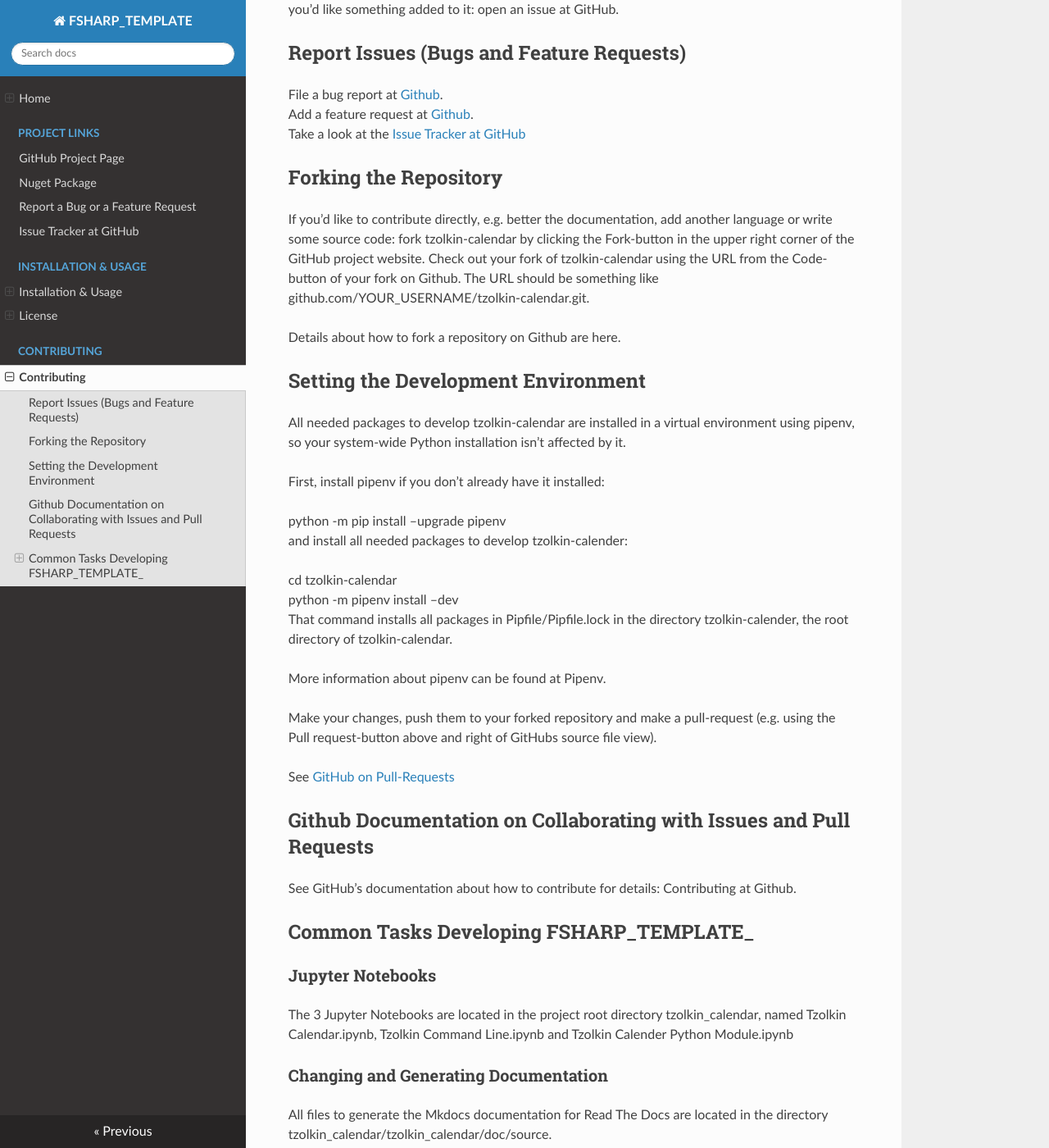
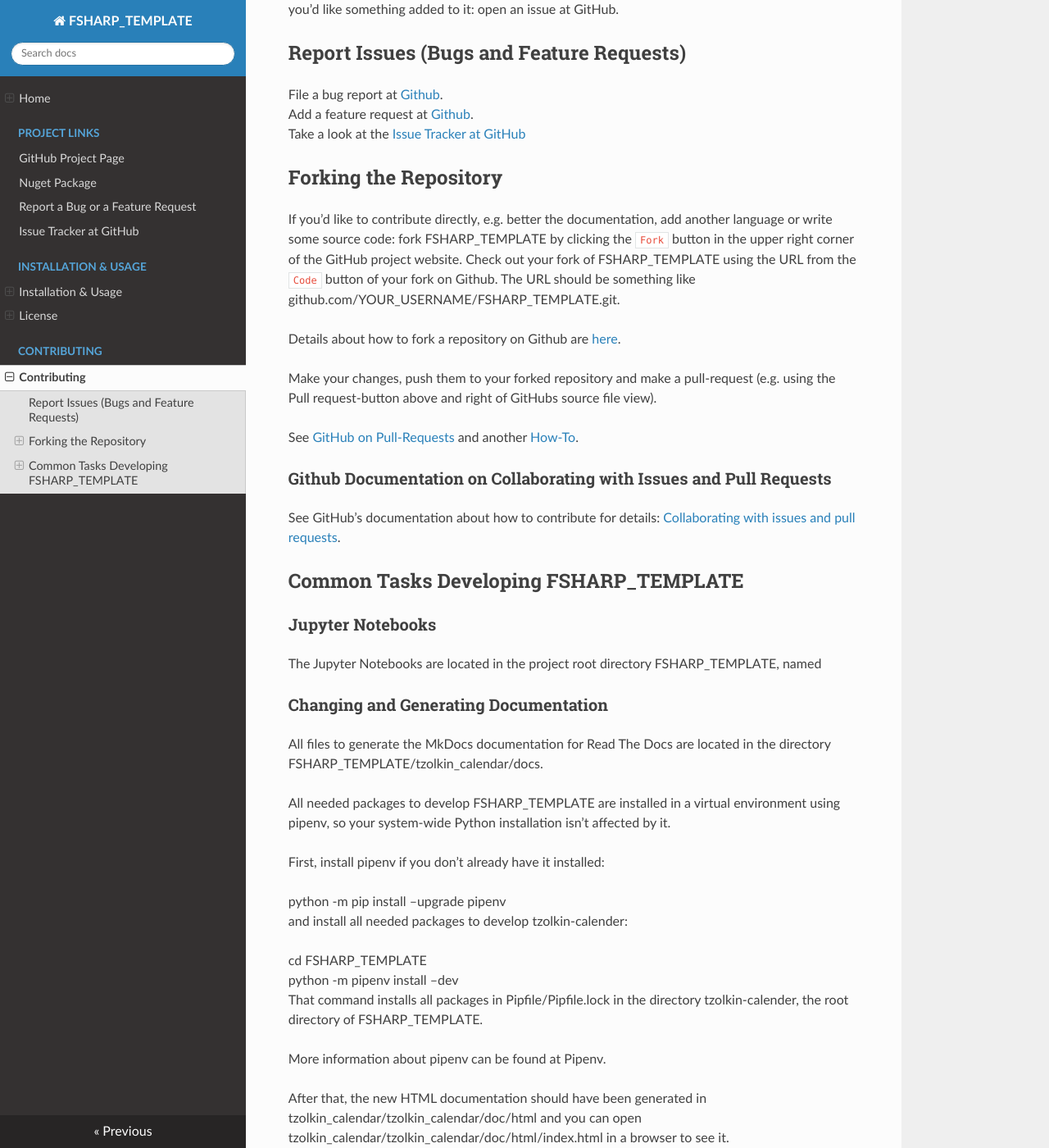
Before and after one commit to Release-Candidate/FSharp_Template, an MkDocs documentation site: the page built from docs/contributing.md, in a window 1280 px wide and 1400 px high, scrolled down 279 px. Shown: the whole window at 82% size. Built offline with MkDocs 1.6.1, drawn with Linux system fonts in a browser that asks for light colours; nearby versions of some CDN libraries.

```diff
--- a/docs/contributing.md
+++ b/docs/contributing.md
@@ -12,42 +12,41 @@ Take a look at the [Issue Tracker at GitHub](https://github.com/Release-Candidat
 
 ## Forking the Repository
 
-If you'd like to contribute directly, e.g. better the documentation, add another language or write some source code: fork tzolkin-calendar by clicking the Fork-button in the upper right corner of the GitHub project website. Check out your fork of tzolkin-calendar using the URL from the Code-button of your fork on Github. The URL should be something like github.com/YOUR_USERNAME/tzolkin-calendar.git.
+If you'd like to contribute directly, e.g. better the documentation, add another language or write some source code: fork FSHARP_TEMPLATE by clicking the `Fork` button in the upper right corner of the GitHub project website. Check out your fork of FSHARP_TEMPLATE using the URL from the `Code` button of your fork on Github. The URL should be something like github.com/YOUR_USERNAME/FSHARP_TEMPLATE.git.
 
-Details about how to fork a repository on Github are here.
+Details about how to fork a repository on Github are [here](https://docs.github.com/en/github/getting-started-with-github/fork-a-repo).
 
-## Setting the Development Environment
+Make your changes, push them to your forked repository and make a pull-request (e.g. using the Pull request-button above and right of GitHubs source file view).
 
-All needed packages to develop tzolkin-calendar are installed in a virtual environment using pipenv, so your system-wide Python installation isn't affected by it.
+See [GitHub on Pull-Requests](https://docs.github.com/en/github/collaborating-with-issues-and-pull-requests/proposing-changes-to-your-work-with-pull-requests) and another [How-To](https://github.com/MarcDiethelm/contributing/blob/master/README.md).
+
+### Github Documentation on Collaborating with Issues and Pull Requests
+
+See GitHub's documentation about how to contribute for details: [Collaborating with issues and pull requests](https://docs.github.com/en/github/collaborating-with-issues-and-pull-requests).
+
+## Common Tasks Developing FSHARP_TEMPLATE
+
+### Jupyter Notebooks
+
+The Jupyter Notebooks are located in the project root directory FSHARP_TEMPLATE, named
+
+### Changing and Generating Documentation
+
+All files to generate the MkDocs documentation for Read The Docs are located in the directory FSHARP_TEMPLATE/tzolkin_calendar/docs.
+
+
+All needed packages to develop FSHARP_TEMPLATE are installed in a virtual environment using pipenv, so your system-wide Python installation isn't affected by it.
 
 First, install pipenv if you don't already have it installed:
 
 python -m pip install --upgrade pipenv
 and install all needed packages to develop tzolkin-calender:
 
-cd tzolkin-calendar
+cd FSHARP_TEMPLATE
 python -m pipenv install --dev
-That command installs all packages in Pipfile/Pipfile.lock in the directory tzolkin-calender, the root directory of tzolkin-calendar.
+That command installs all packages in Pipfile/Pipfile.lock in the directory tzolkin-calender, the root directory of FSHARP_TEMPLATE.
 
 More information about pipenv can be found at Pipenv.
-
-Make your changes, push them to your forked repository and make a pull-request (e.g. using the Pull request-button above and right of GitHubs source file view).
-
-See [GitHub on Pull-Requests](https://docs.github.com/en/github/collaborating-with-issues-and-pull-requests/proposing-changes-to-your-work-with-pull-requests)
-
-## Github Documentation on Collaborating with Issues and Pull Requests
-
-See GitHub's documentation about how to contribute for details: Contributing at Github.
-
-## Common Tasks Developing FSHARP_TEMPLATE_
-
-### Jupyter Notebooks
-
-The 3 Jupyter Notebooks are located in the project root directory tzolkin_calendar, named Tzolkin Calendar.ipynb, Tzolkin Command Line.ipynb and Tzolkin Calender Python Module.ipynb
-
-### Changing and Generating Documentation
-
-All files to generate the Mkdocs documentation for Read The Docs are located in the directory tzolkin_calendar/tzolkin_calendar/doc/source.
 
 After that, the new HTML documentation should have been generated in tzolkin_calendar/tzolkin_calendar/doc/html and you can open tzolkin_calendar/tzolkin_calendar/doc/html/index.html in a browser to see it.
 
```
Also changed, not shown: README.md (+27 -0 lines), 1 other file.
